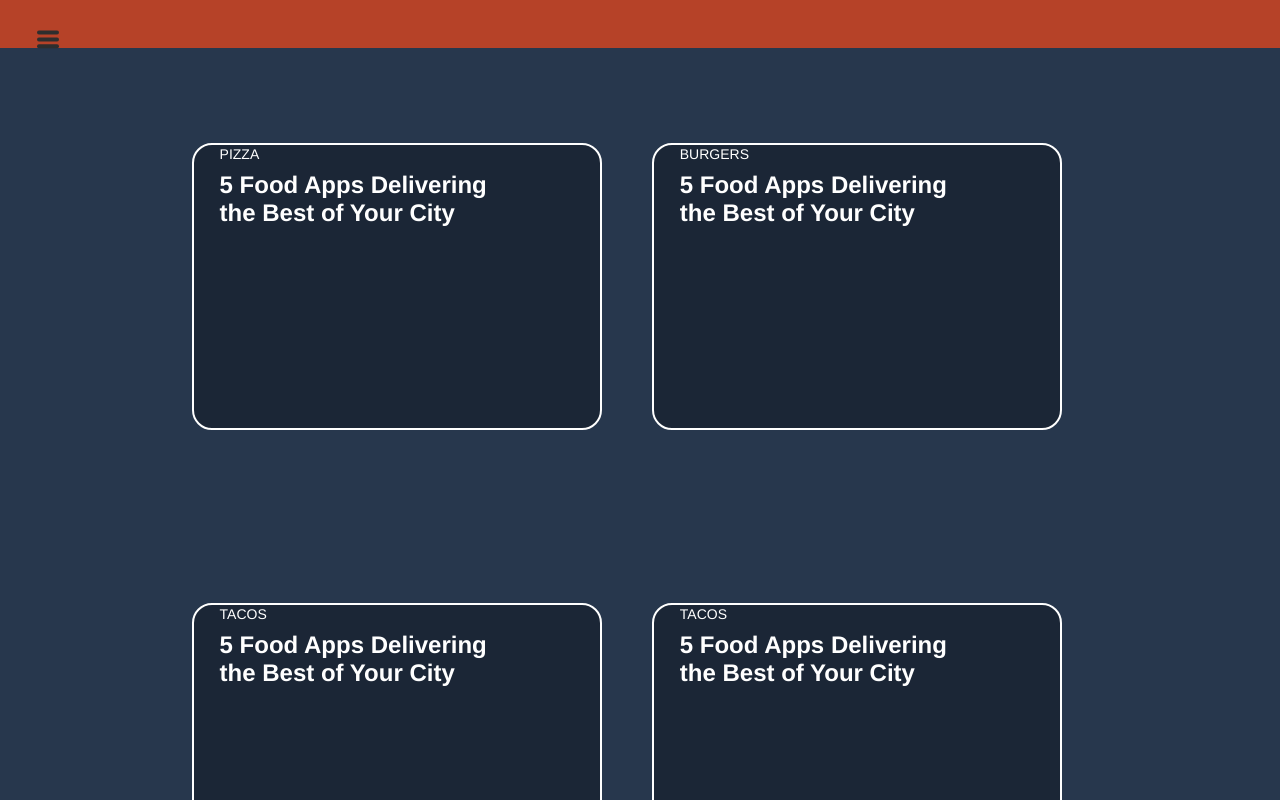
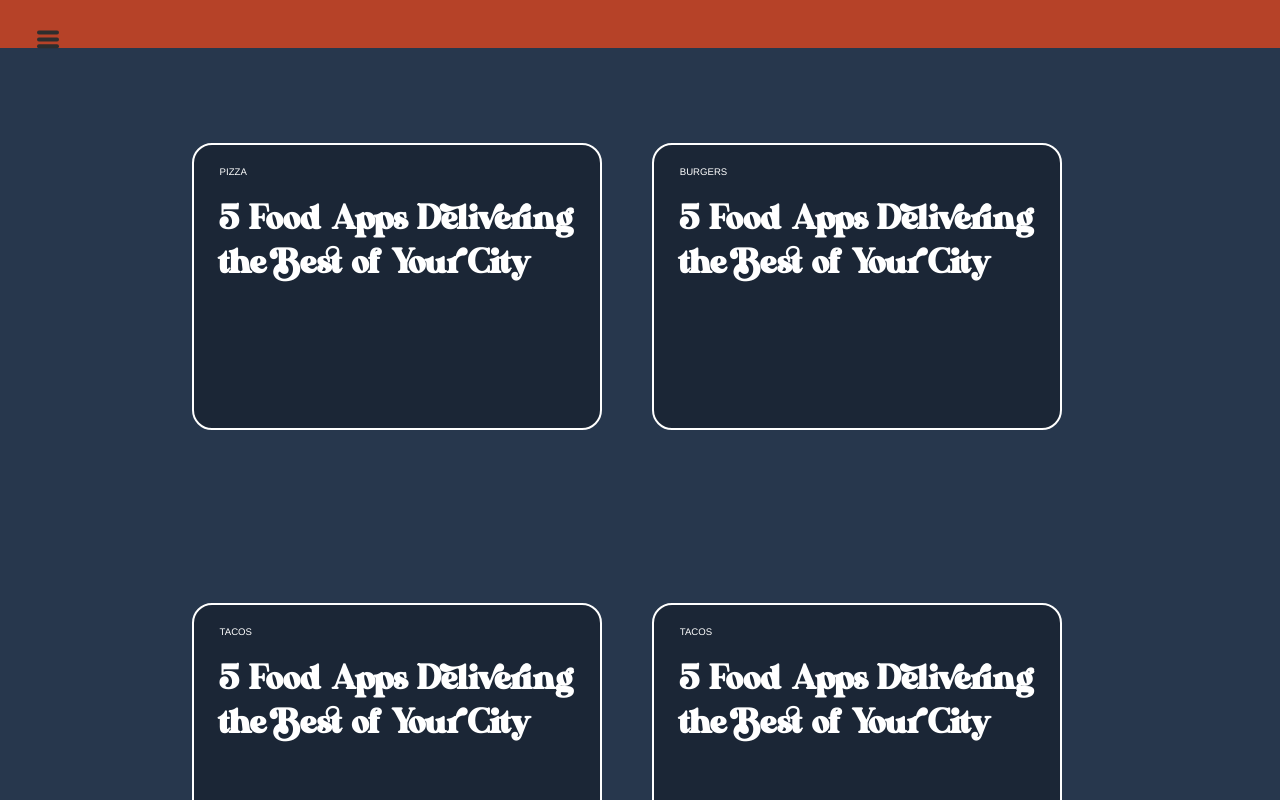
Before and after one commit to Retrope13/Personal-Website, a React (Create React App) app: page /projects in a window 1280 px wide. Shown: the top 800 px of the page. Built offline with nearby package versions, Linux system fonts and the light colour scheme.

Commit message:
Import fonts and make spacing better

```diff
--- a/src/Card.css
+++ b/src/Card.css
@@ -4,6 +4,27 @@
     font-family: ".SFNSText", "SFProText-Regular", "SFUIText-Regular", ".SFUIText",
       Helvetica, Arial, sans-serif;
     -webkit-tap-highlight-color: rgba(0, 0, 0, 0);
+  }
+
+
+  @font-face {
+    font-family: "Bavista";
+    src: url("./assets/fonts/Bavista_Soulare.ttf") format('truetype');
+  }
+
+  @font-face {
+    font-family: "Alexandria";
+    src: url('./assets/fonts/AlexandriaFLF-Bold.ttf') format('truetype');
+  }
+
+  @font-face {
+    font-family: "AlexandriaItalics";
+    src: url('./assets/fonts/AlexandriaFLF-Italic.ttf') format('truetype');
+  }
+
+  @font-face {
+    font-family: 'Albas';
+    src: url('./assets/fonts/ALBAS___.TTF') format('truetype');
   }
 
   #root {
@@ -152,19 +173,24 @@
     position: absolute;
     top: 0;
     left: 0;
-    max-width: 300px;
+    max-width: auto;
     margin-left: 2vw;
+    margin-top: 2vh;
   }
 
   h2 {
     color: #fff;
     margin: 8px 0;
+    margin-top: 2vh;
+    font-family: "Bavista";
+    font-size: 5vh;
   }
 
   .category {
     color: #fff;
-    font-size: 14px;
+    font-size: 1.2vh;
     text-transform: uppercase;
+    width: auto;
   }
 
   .overlay {
```
